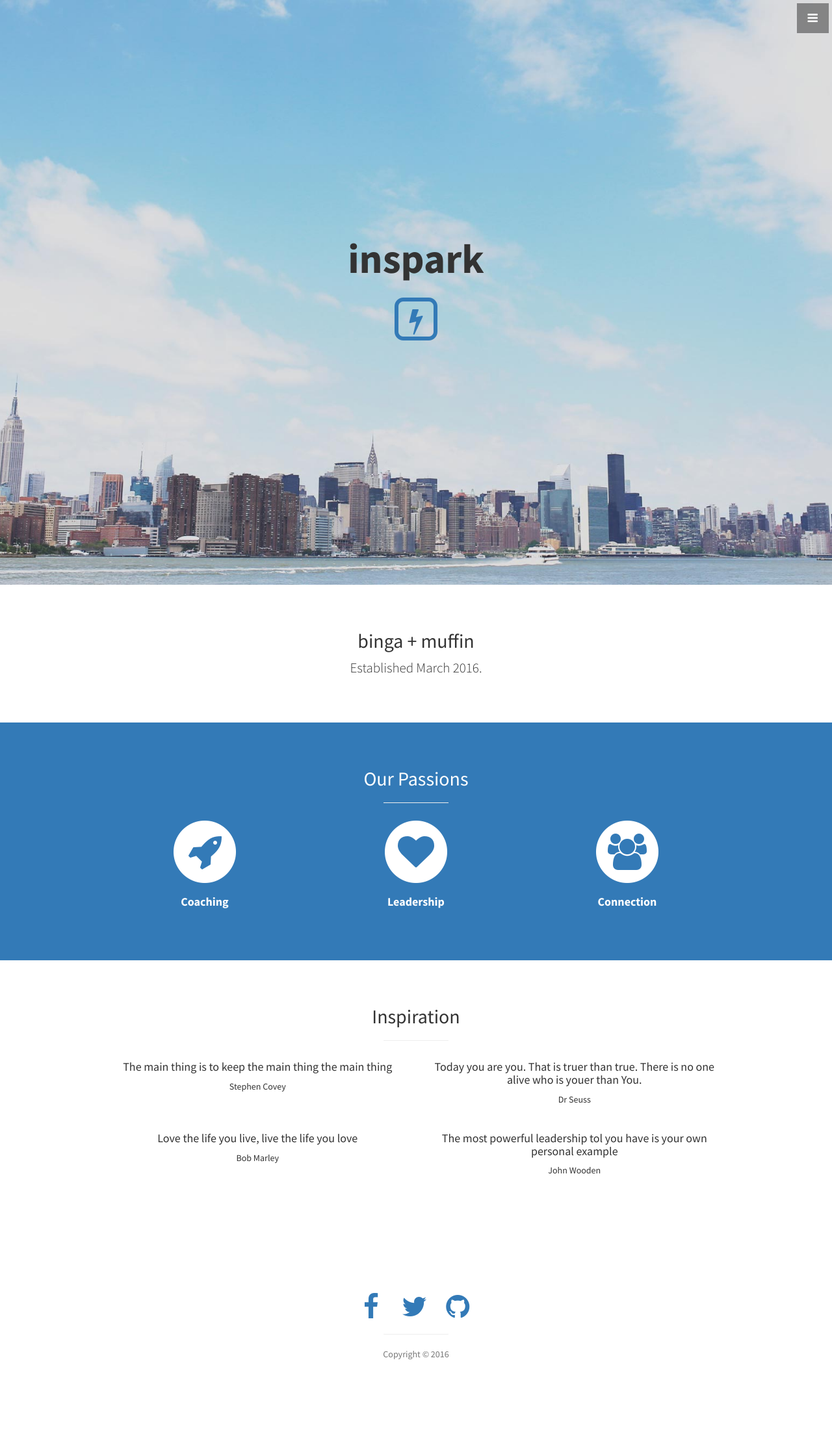
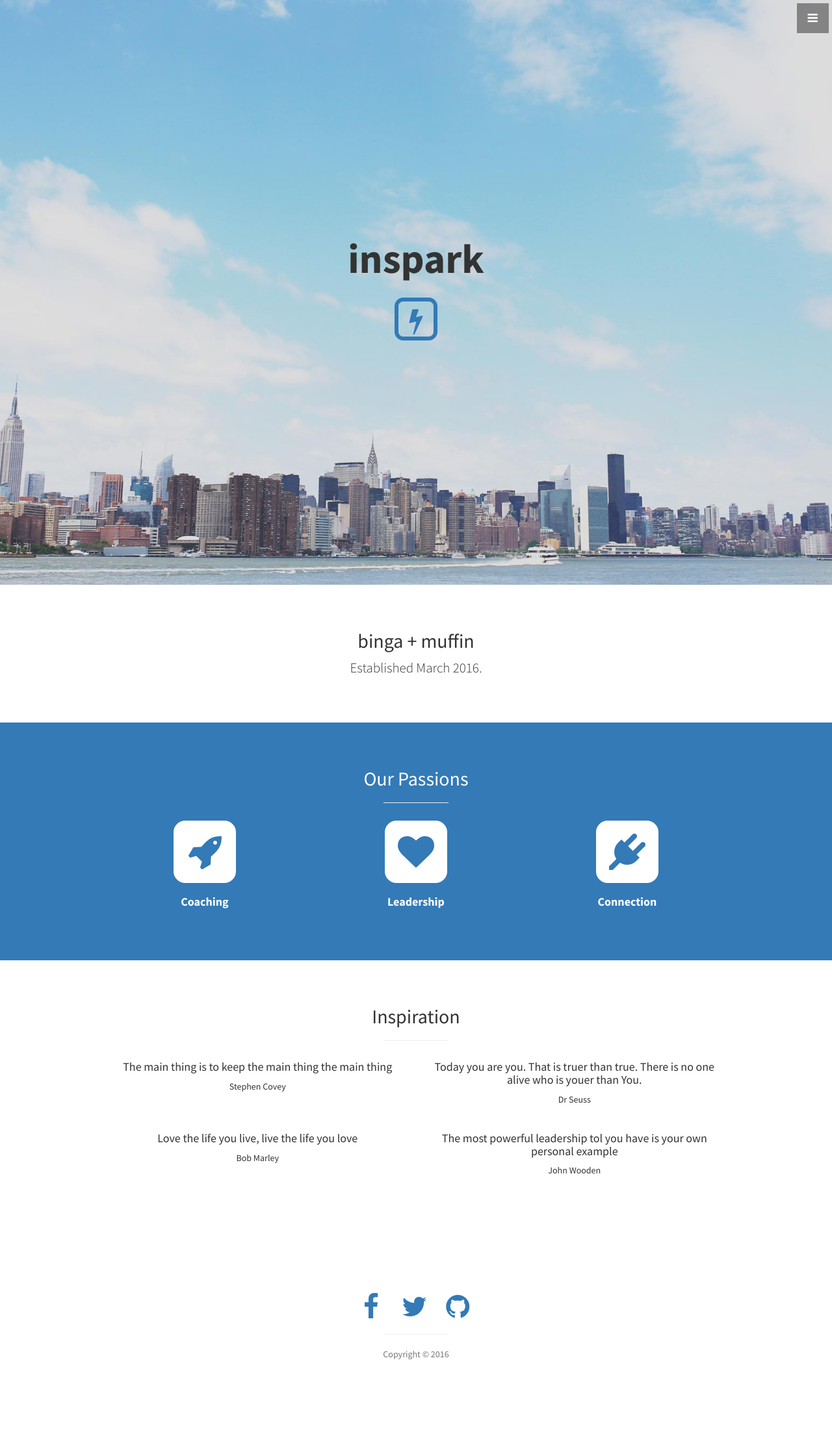
Before and after one commit to jikinluke8/inspark, a Jekyll site: the page built from index.html, in a window 1280 px wide. Shown: the whole page at 65% size. Built offline with Jekyll 4.4.1, drawn with Linux system fonts in a browser that asks for light colours.

Commit message:
Update services.html

```diff
--- a/_includes/services.html
+++ b/_includes/services.html
@@ -9,7 +9,7 @@
           <div class="col-md-4 col-sm-4">
             <div class="service-item">
               <span class="fa-stack fa-4x">
-              <i class="fa fa-circle fa-stack-2x"></i>
+              <i class="fa fa-square fa-stack-2x"></i>
               <i class="fa fa-rocket fa-stack-1x text-primary"></i>
             </span>
               <h4>
@@ -21,7 +21,7 @@
           <div class="col-md-4 col-sm-4">
             <div class="service-item">
               <span class="fa-stack fa-4x">
-              <i class="fa fa-circle fa-stack-2x"></i>
+              <i class="fa fa-square fa-stack-2x"></i>
               <i class="fa fa-heart fa-stack-1x text-primary"></i>
             </span>
               <h4>
@@ -33,8 +33,8 @@
           <div class="col-md-4 col-sm-4">
             <div class="service-item">
               <span class="fa-stack fa-4x">
-              <i class="fa fa-circle fa-stack-2x"></i>
-              <i class="fa fa-users fa-stack-1x text-primary"></i>
+              <i class="fa fa-square fa-stack-2x"></i>
+              <i class="fa fa-plug fa-stack-1x text-primary"></i>
             </span>
               <h4>
                 <strong>Connection</strong>
```
